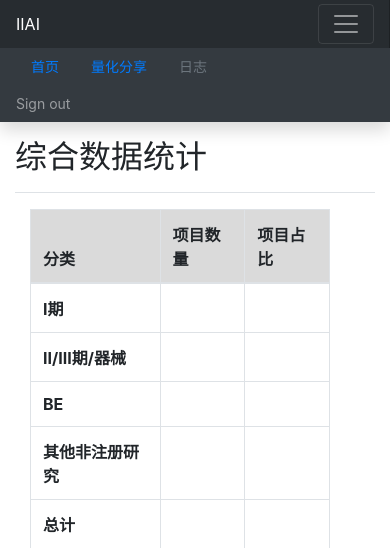
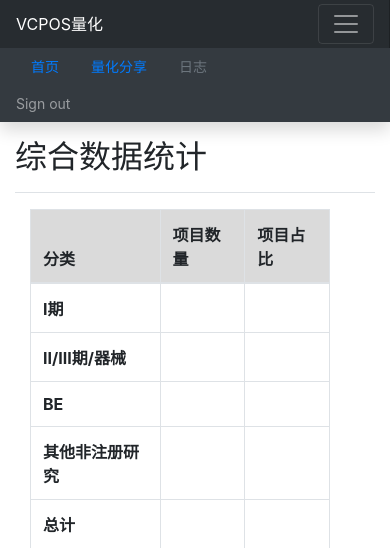
Before and after one commit to seanqian01/order7, a Django app: page / in a window 390 px wide. Shown: the top 548 px of the page. Run offline with Django 4.2, Linux system fonts and the light colour scheme; lists and menus that the app fills with data are empty; parts of the project's set-up code (start-up, migrations or seed data) failed here and were passed over; some libraries are stand-ins or nearby versions.

Commit message:
logo_change

```diff
--- a/alert/templates/base.html
+++ b/alert/templates/base.html
@@ -22,7 +22,7 @@
   <body>
 
 <nav class="navbar navbar-dark sticky-top bg-dark flex-md-nowrap p-0 shadow">
-  <a class="navbar-brand col-md-3 col-lg-2 mr-0 px-3" href="/">IIAI</a>
+  <a class="navbar-brand col-md-3 col-lg-2 mr-0 px-3" href="/">VCPOS量化</a>
   <button class="navbar-toggler position-absolute d-md-none collapsed" type="button" data-toggle="collapse" data-target="#sidebarMenu" aria-controls="sidebarMenu" aria-expanded="false" aria-label="Toggle navigation">
     <span class="navbar-toggler-icon"></span>
   </button>
--- a/alert/templates/index.html
+++ b/alert/templates/index.html
@@ -1,6 +1,6 @@
 {% extends "base.html" %}
 {% block title %}
-    MesureData--美速运营统计报表系统
+    VCPOS--量化交易管理系统
 {% endblock %}
 
 {% block content %}
--- a/alert/templates/login.html
+++ b/alert/templates/login.html
@@ -105,7 +105,7 @@
       </label>
     </div>
     <button class="w-100 btn btn-lg btn-primary" type="submit">用户登录</button>
-    <p class="mt-5 mb-3 text-muted">&copy; 2017–2023</p>
+    <p class="mt-5 mb-3 text-muted">&copy; @2023</p>
   </form>
 </main>
 
```
